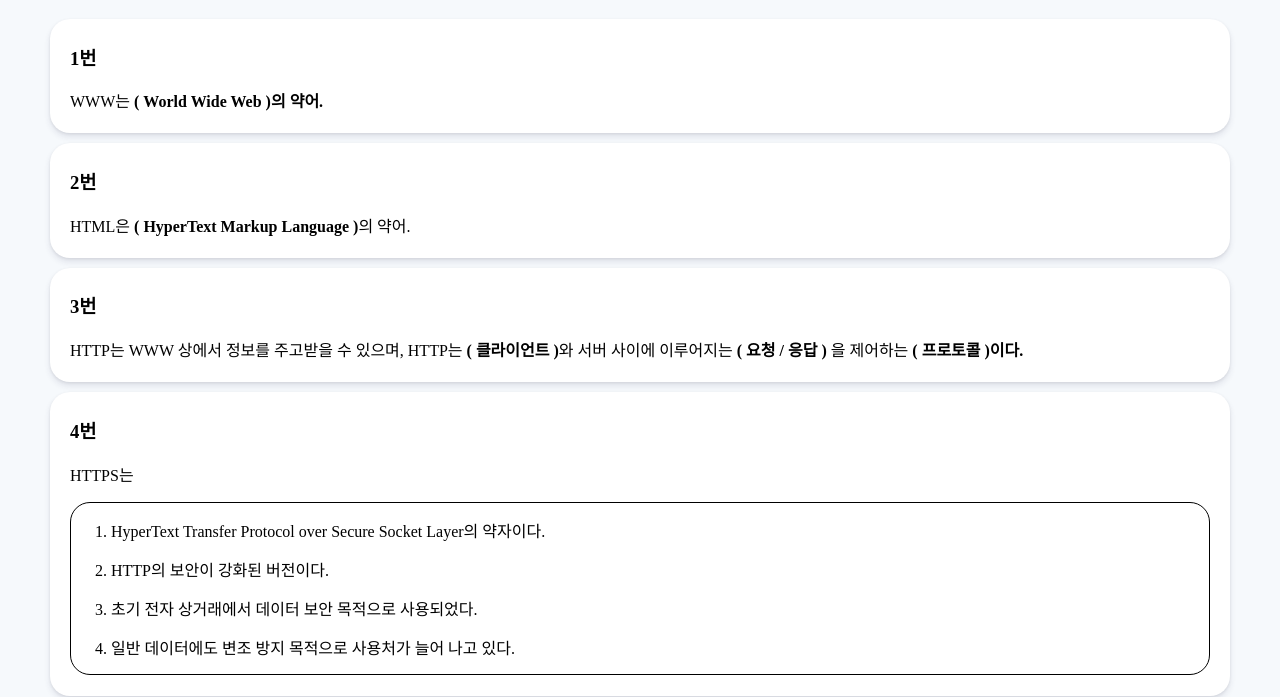
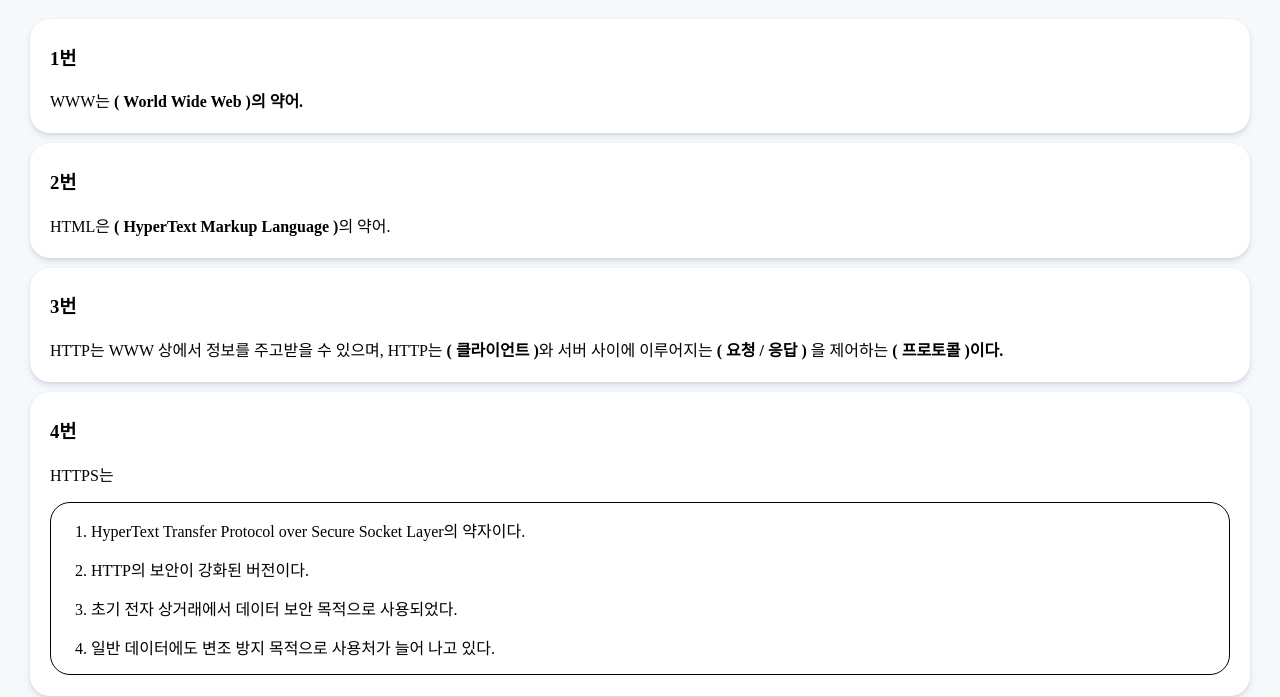
Before and after one commit to WhiteKw/school_exam, a plain HTML site: page index.html in a window 1280 px wide. Shown: the part 110-807 px from the top of the page. Drawn offline with Linux system fonts and the light colour scheme.

Commit message:
Add files via upload

```diff
--- a/css/style.css
+++ b/css/style.css
@@ -19,7 +19,7 @@ body {
     border-radius: 20px;
     background-color: white;
     padding: 5px 20px;
-    margin: 10px 50px;
+    margin: 10px 30px;
     box-shadow: 0 4px 6px rgba(50, 50, 93, 0.11), 0 1px 3px rgba(0, 0, 0, 0.08);
 }
 
```
